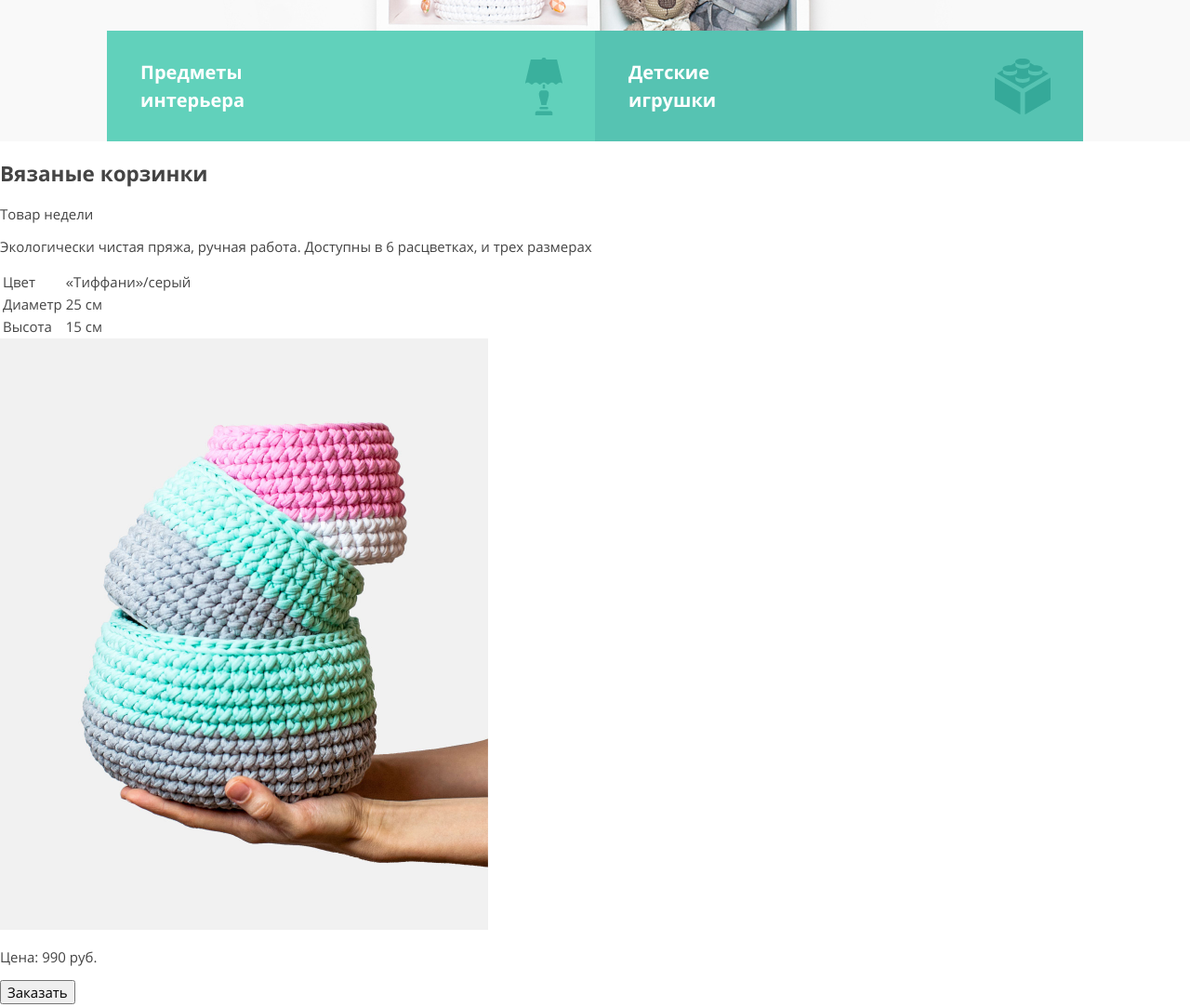
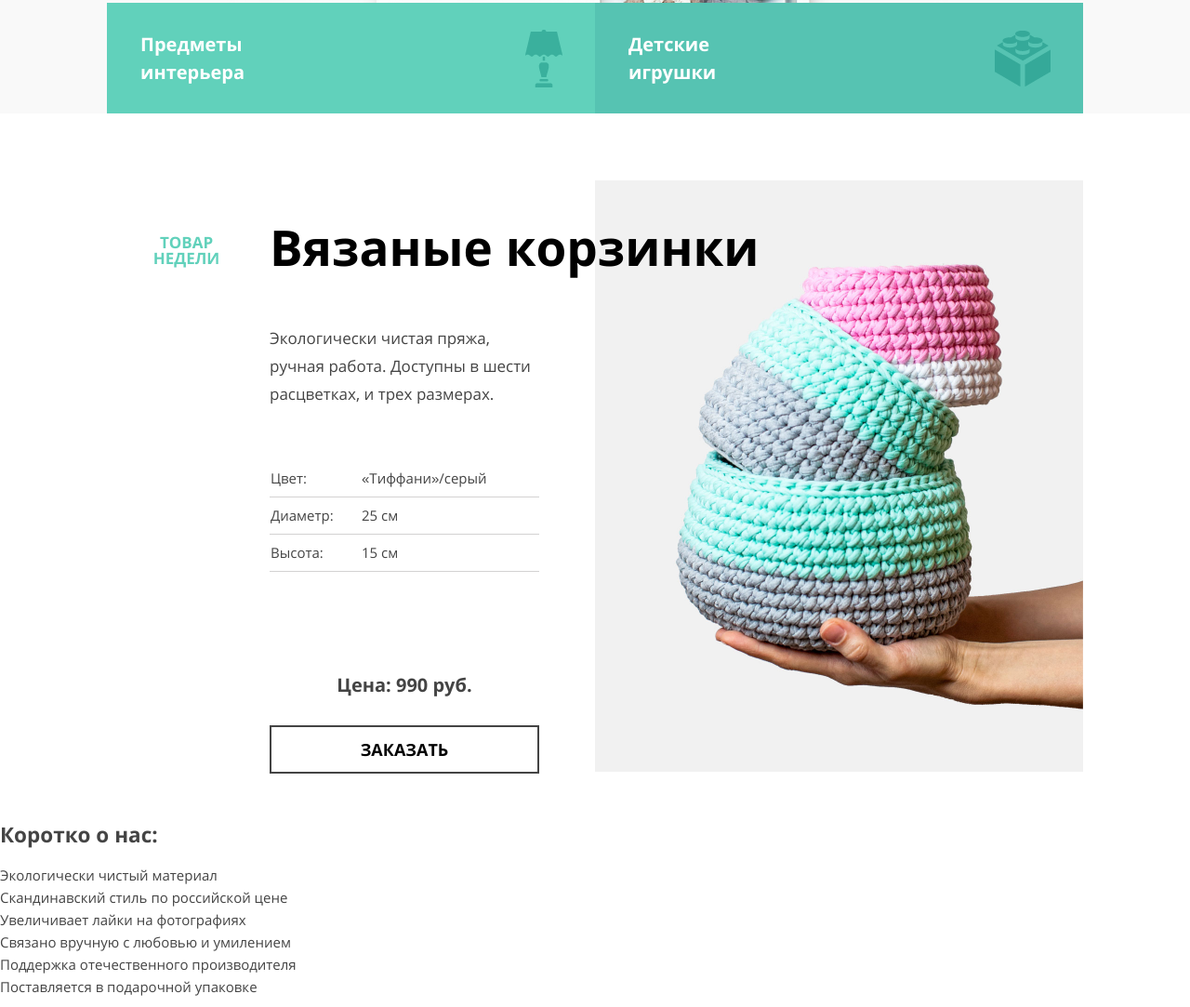
Before and after one commit to fadeyush/mishka, a website built with webpack: page index.html in a window 1280 px wide. Shown: the part 659-1742 px from the top of the page at 93% size. Built offline with nearby package versions, Linux system fonts and the light colour scheme.

Commit message:
Стилизован блок карточки товара на главной странице

```diff
--- a/index.html
+++ b/index.html
@@ -215,7 +215,7 @@
 
     <main>
 
-        <h1 class="visually-hidden"></h1>
+        <h1 class="visually-hidden">Главна страница магазина MISHKA</h1>
 
         <section class="featured">
 
@@ -225,26 +225,26 @@
 
             <div class="featured__character">
 
-                <p class="featured__content">Экологически чистая пряжа, ручная работа. Доступны в 6 расцветках, и трех
-                    размерах</p>
+                <p class="featured__content">Экологически чистая пряжа, ручная работа. Доступны в шести расцветках, и трех
+                    размерах.</p>
 
                 <table class="character__table">
                     <tr>
-                        <td class="character__name">Цвет</td>
+                        <td class="character__name">Цвет:</td>
                         <td class="character__value">«Тиффани»/серый</td>
                     </tr>
                     <tr>
-                        <td class="character__name">Диаметр</td>
+                        <td class="character__name">Диаметр:</td>
                         <td class="character__value">25 см</td>
                     </tr>
                     <tr>
-                        <td class="character__name">Высота</td>
+                        <td class="character__name">Высота:</td>
                         <td class="character__value">15 см</td>
                     </tr>
                 </table>
 
                 <picture>
-                    <source media="(min-width: 1050px)" srcset="img/triple-set-desktop@2x.jpg" width="525px"
+                    <source media="(min-width: 1250px)" srcset="img/triple-set-desktop@2x.jpg" width="525px"
                         height="636px">
                     <source media="(min-width: 668px)" srcset="img/triple-set-tablet@2x.jpg" width="333px"
                         height="404px">
@@ -252,8 +252,11 @@
                         alt="Изображение товара Вязанные корзинки" width="260px" height="315px">
                 </picture>
 
-                <p class="character__price">Цена: 990 руб.</p>
-                <button type="button" class="character__order">Заказать</button>
+                <div class="featured__footer">
+                    <p class="character__price">Цена: 990 руб.</p>
+                    <button type="button" class="character__order button">Заказать</button>
+                </div>
+
         </section>
 
         <section class="about">
@@ -301,7 +304,7 @@
                     <button type="button" class="review__button review__button-next">Вперед</button>
                 </div>
 
-                <button type="submit" class="review__submit">Написать</button>
+                <button type="submit" class="review__submit button">Написать</button>
             </div>
         </section>
 
@@ -323,7 +326,7 @@
 
             <img src="" alt="Map">
 
-            <button type="button" class="contacts__wright">Напишите нам</button>
+            <button type="button" class="contacts__wright button">Напишите нам</button>
         </section>
 
     </main>
--- a/src/scss/blocks/body-main.scss
+++ b/src/scss/blocks/body-main.scss
@@ -1,5 +1,6 @@
 body {
   font-size: 15px;
+  line-height: 24px;
   font-weight: 400;
   font-family: "Open Sans", "Arial", sans-serif;
 
@@ -24,6 +25,29 @@ ul {
 
 button {
   font: inherit;
+}
+
+p {
+  margin: 0;
+  padding: 0;
+}
+
+.button {
+  font-size: 18px;
+  line-height: 20px;
+  font-weight: 700;
+
+  background-color: white;
+  border: 2px solid $gray;
+
+  width: 100%;
+  height: 52px;
+
+  box-sizing: border-box;
+
+  text-transform: uppercase;
+
+  cursor: pointer;
 }
 
 .visually-hidden:not(:focus):not(:active),
--- /dev/null
+++ b/src/scss/blocks/featured.scss
@@ -0,0 +1,170 @@
+.featured {
+  margin: 0 auto;
+  margin-top: 30px;
+
+  width: 260px;
+}
+
+.featured__title {
+  color: $black;
+  font-size: 25px;
+  line-height: 30px;
+  font-weight: 700;
+  margin: 0;
+}
+
+.featured__prod-of-week {
+  text-transform: uppercase;
+
+  color: $green;
+
+  font-size: 17px;
+  line-height: 20px;
+  font-weight: 700;
+}
+
+.featured__character {
+  display: flex;
+  flex-direction: column;
+
+  margin-top: 25px;
+}
+
+.featured__content {
+  margin-bottom: 25px;
+}
+
+.character__table {
+  line-height: 20px;
+
+  margin-bottom: 29px;
+
+  border-collapse: collapse;
+
+  td {
+    height: 40px;
+    box-sizing:border-box;
+    border-bottom: 1px solid $graylight;
+  }
+}
+
+.character__img {
+  margin-bottom: 25px;
+}
+
+.featured__footer {
+  text-align: center;
+  margin-bottom: 36px;
+}
+
+.character__price {
+  font-size: 17px;
+  line-height: 20px;
+  font-weight: 700;
+
+  margin-bottom: 25px;
+}
+
+@media (min-width: $tablet-width) {
+  .featured {
+    margin-top: 45px;
+
+    width: 668px;
+
+    position: relative;
+  }
+
+  .featured__title {
+    font-size: 43px;
+    line-height: 50px;
+  }
+
+  .featured__prod-of-week {
+    font-size: 17px;
+    line-height: 17px;
+
+    width: 75px;
+    display: block;
+    text-align: center;
+    position: absolute;
+
+    top: 10px;
+    right: 20px;
+  }
+
+  .featured__character {
+    margin-top: 55px;
+  }
+
+  .featured__content {
+    width: 290px;
+
+    font-size: 17px;
+    line-height: 30px;
+    margin-bottom: 32px;
+  }
+
+  .character__table {
+    margin-bottom: 55px;
+
+    width: 290px;
+  }
+
+  .character__img {
+    margin: 0;
+    position: absolute;
+
+    top: 105px;
+    right: 0;
+  }
+
+  .featured__footer {
+    width: 290px;
+  }
+
+  .character__price {
+    font-size: 20px;
+    line-height: 24px;
+
+    margin-bottom: 31px;
+  }
+
+}
+
+@media (min-width: $desktop-width) {
+  .featured {
+    margin-top: 72px;
+
+    width: 1050px;
+
+    padding-left: 175px;
+    box-sizing: border-box;
+  }
+
+  .featured__title {
+    margin-top: 0;
+    padding-top: 43px;
+    font-size: 53px;
+    line-height: 57px;
+  }
+
+  .featured__prod-of-week {
+    top: 58px;
+    left: 48px;
+  }
+
+  .featured__content {
+    margin-bottom: 55px;
+  }
+
+  .character__table {
+    margin-bottom: 110px;
+  }
+
+  .character__img {
+    top: 0;
+    right: 0;
+    z-index: -1;
+  }
+
+}
--- a/src/scss/style.scss
+++ b/src/scss/style.scss
@@ -3,3 +3,4 @@
 @import '/src/scss/blocks/body-main.scss';
 @import '/src/scss/blocks/main_nav.scss';
 @import '/src/scss/blocks/page-header.scss';
+@import '/src/scss/blocks/featured.scss';
```
Also changed, not shown: style.css.
